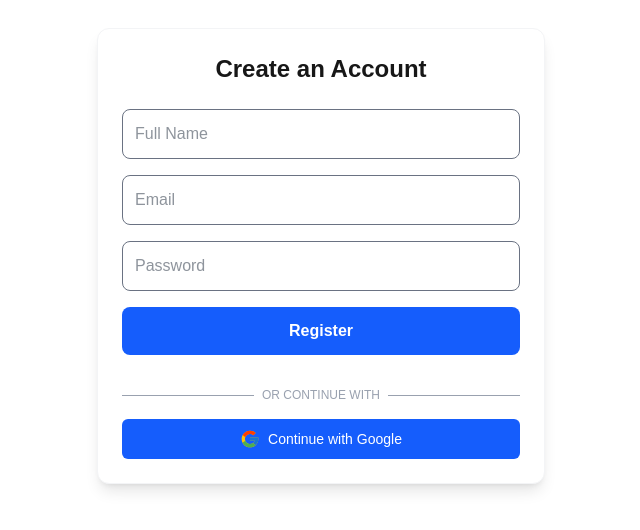
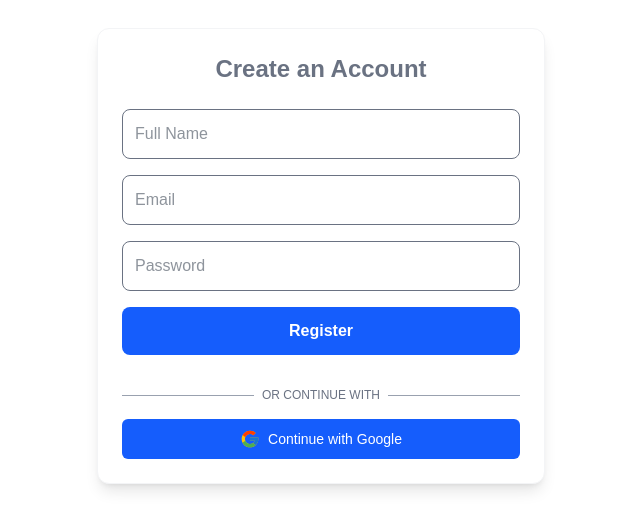
Before and after one commit to coderkanchan/jwt-auth-system, a Next.js app: page /register in a window 1280 px wide. Shown: the part 144-674 px from the top of the page, without its empty margins (319-959 px from the left). Built offline with nearby package versions, Linux system fonts and the light colour scheme; no server answers.

Commit message:
feat: finalize google auth with database callbacks and UI integration

```diff
--- a/src/components/auth/register-form.tsx
+++ b/src/components/auth/register-form.tsx
@@ -31,7 +31,7 @@ export const RegisterForm = () => {
 
   return (
     <div className="max-w-md w-full p-6 bg-white rounded-xl shadow-lg border border-gray-100">
-      <h2 className="text-2xl font-bold text-center mb-6">Create an Account</h2>
+      <h2 className="text-2xl font-bold text-center mb-6 text-gray-500">Create an Account</h2>
       <form onSubmit={form.handleSubmit(onSubmit)} className="space-y-4 ">
         <input
           {...form.register("name")}
@@ -74,7 +74,7 @@ export const RegisterForm = () => {
             <div className="absolute inset-0 flex items-center">
               <span className="w-full text-gray-400 border-t" />
             </div>
-            <div className="relative flex justify-center text-xs text-gray-400 uppercase">
+            <div className="relative flex justify-center text-xs text-gray-500 uppercase">
               <span className="bg-white px-2 text-muted-foreground">Or continue with</span>
             </div>
           </div>
```
